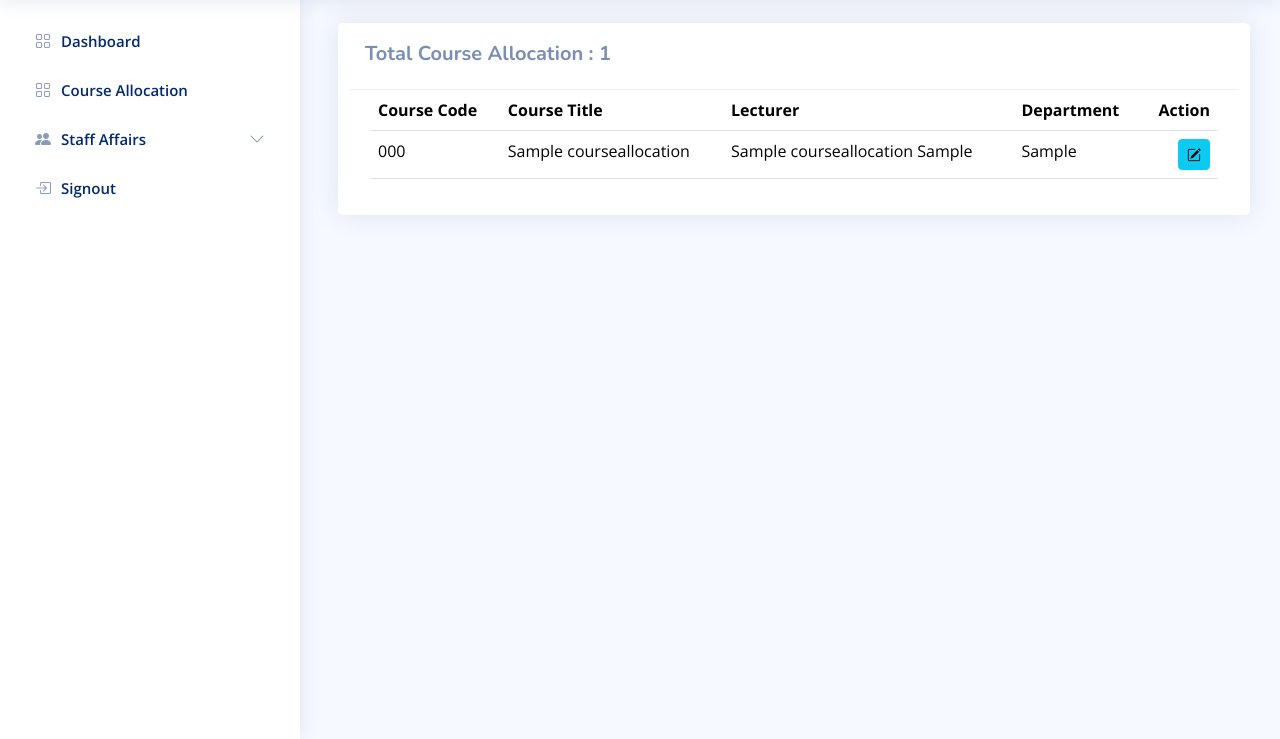
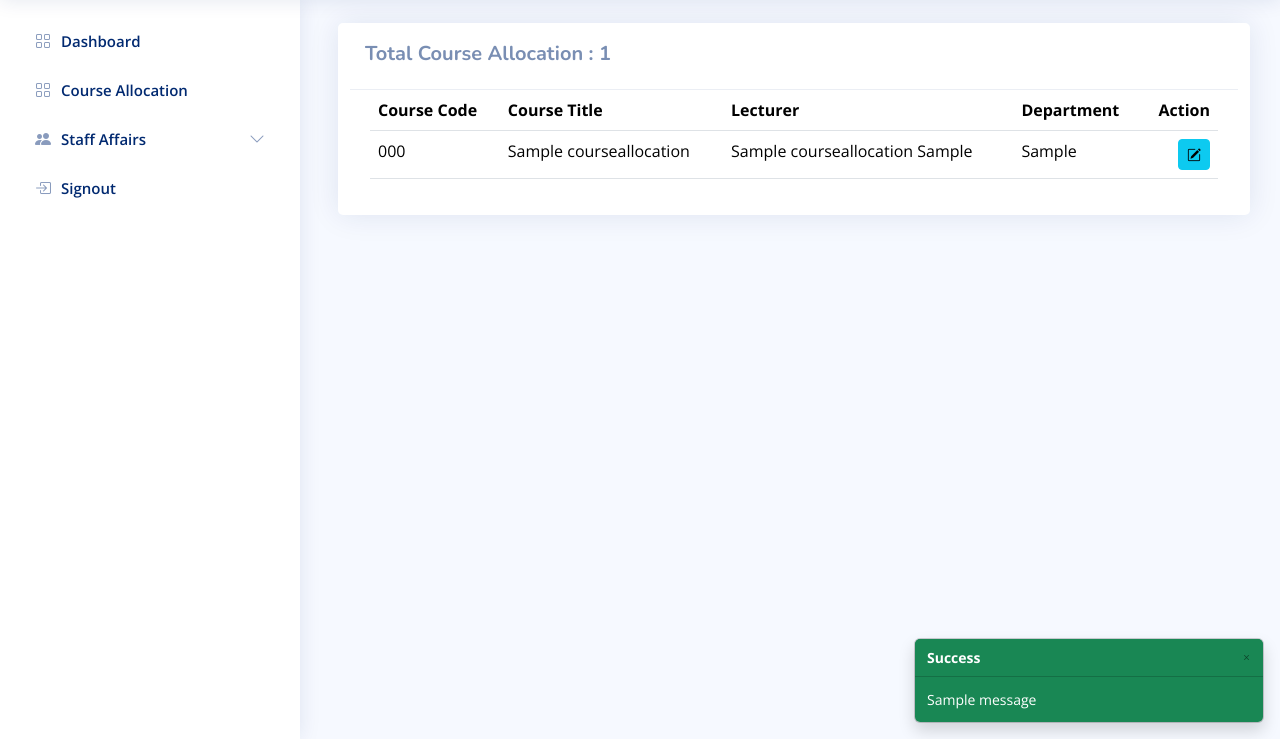
Before and after one commit to SoftLife0/Adjoint-Claim, a Django app: page /allcourses/ in a window 1280 px wide. Shown: the part 61-800 px from the top of the page. Run offline with Django 4.2, Linux system fonts and the light colour scheme; tables that the repository leaves empty hold one stand-in row (values such as "Sample post"); one stand-in notice (Sample message) is shown; some libraries are stand-ins or nearby versions.

```diff
--- a/core/templates/allcourses.html
+++ b/core/templates/allcourses.html
@@ -29,8 +29,8 @@
                                 <td>{{ course.lecturer_title }} {{ course.lecturer }}</td>
                                 <td>{{ course.department }}</td>
                                 <td class="text-end">
-                                    {% comment %} <a class="btn btn-sm btn-info bi-pencil-square" href="{% url 'edit-directorate' dict.id %}"></a> {% endcomment %}
-                                    <a class="btn btn-sm btn-info bi-pencil-square"></a>
+                                    <a class="btn btn-sm btn-info bi-pencil-square" href="{% url 'edit-course' course.id %}"></a>
+                                    {% comment %} <a class="btn btn-sm btn-info bi-pencil-square"></a> {% endcomment %}
                                 </td>
                             </tr>
                         {% empty %}
@@ -45,5 +45,35 @@
             {% endif %}
         </div>
     </div>
+
+    <!-- Toast for success or error messages -->
+    {% if messages %}
+        <div class="toast-container position-fixed bottom-0 end-0 p-3">
+            {% for message in messages %}
+            <div id="toast{{ forloop.counter }}" class="toast {{ message.tags }} bg-{{ message.tags }}" role="alert" aria-live="assertive" aria-atomic="true" data-bs-delay="10000">
+                <div class="toast-header text-white bg-{{ message.tags }}">
+                    <strong class="me-auto">{{ message.tags|title }}</strong>
+                    <button type="button" class="btn-close" data-bs-dismiss="toast" aria-label="Close"></button>
+                </div>
+                <div class="toast-body text-white">
+                    {{ message }}
+                </div>
+            </div>
+            {% endfor %}
+        </div>
+    {% endif %}
 </div>
+
+
+<!-- Include Bootstrap JS and Popper -->
+<script src="https://cdn.jsdelivr.net/npm/bootstrap@5.3.0-alpha1/dist/js/bootstrap.bundle.min.js"></script>
+
+<script>
+    // Loop through and show all the toasts for each message
+    {% for message in messages %}
+        const toastEl{{ forloop.counter }} = document.getElementById('toast{{ forloop.counter }}');
+        const toast{{ forloop.counter }} = new bootstrap.Toast(toastEl{{ forloop.counter }});
+        toast{{ forloop.counter }}.show();
+    {% endfor %}
+</script>
 {% endblock %}
--- a/core/urls.py
+++ b/core/urls.py
@@ -8,5 +8,6 @@ urlpatterns = [
     path('upload_courses/', views.upload_courses, name='upload-courses'),
     path('create_course/', views.create_course, name='create-course'),
     path('allcourses/', views.allcourses, name='allcourses'),
+    path('edit_course/<str:course_code>', views.edit_course, name='edit-course'),
 
 ]
--- a/core/views.py
+++ b/core/views.py
@@ -75,3 +75,18 @@ def allcourses(request):
     courses = CourseAllocation.objects.all()
     course_count = courses.count()
     return render(request, 'allcourses.html', {'courses': courses, 'course_count':course_count})
+
+
+def edit_course(request, course_code):
+    courses = CourseAllocation.objects.all()
+    course = CourseAllocation.objects.get(id=course_code)
+    if request.method == 'POST':
+        form = CourseAllocationForm(request.POST, instance=course)
+        if form.is_valid():
+            form.save()
+            messages.success(request, 'Course updated successfully')
+            return redirect('allcourses')
+    else:
+        form = CourseAllocationForm(instance=course)
+
+    return render(request, 'create_course.html', {'form': form, 'courses':courses})
```
Also changed, not shown: core/templates/create_course.html (+15 -9 lines).
